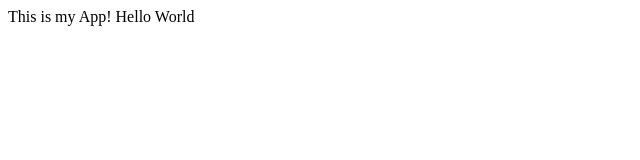
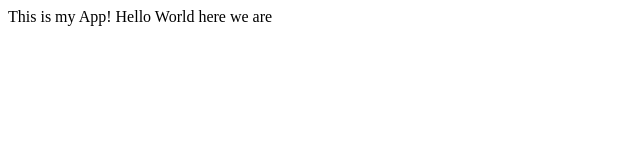
Before and after one commit to MagicCarp87/myappsample, a plain HTML site: page index.html in a window 1280 px wide. Shown: the full height of the page, 0-640 px from the left. Drawn offline with Linux system fonts and the light colour scheme.

Commit message:
changed app.js

```diff
--- a/index.html
+++ b/index.html
@@ -6,6 +6,6 @@
     <title>Document</title>
   </head>
   <body>
-    This is my App! Hello World
+    This is my App! Hello World here we are
   </body>
 </html>
```
